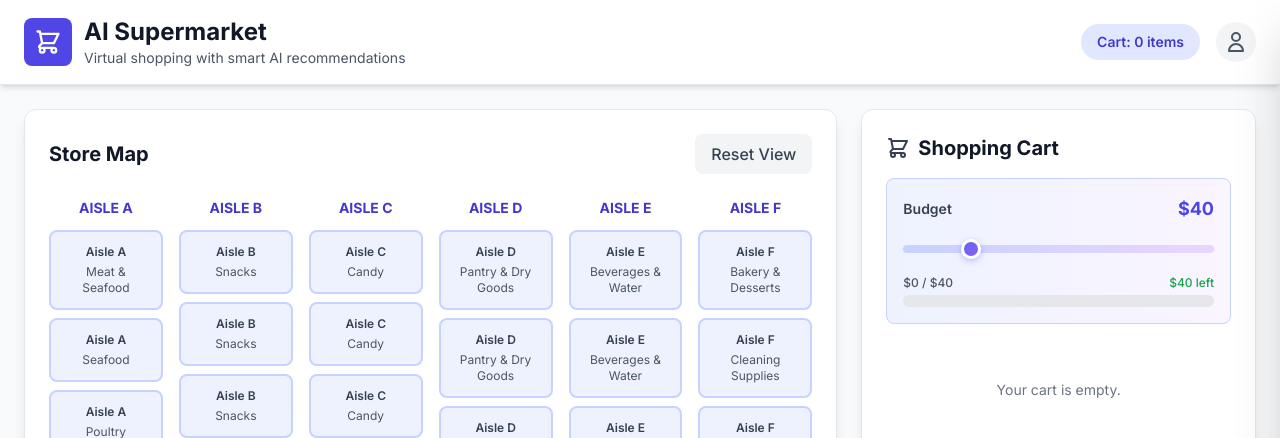
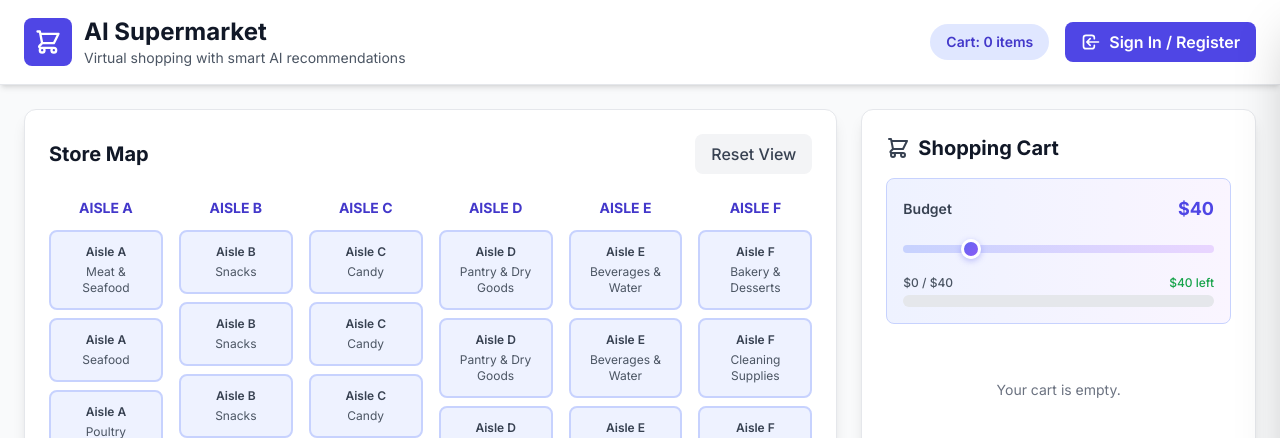
Before and after one commit to endruchiu/ai-super-market, a Flask app: page / in a window 1280 px wide. Shown: the top 438 px of the page. Run offline with Flask 3, Linux system fonts and the light colour scheme; data that the repository does not hold is empty; parts of the project's set-up code (start-up, migrations or seed data) failed here and were passed over; some libraries are stand-ins or nearby versions.

Commit message:
Open the user sign-in panel directly to the login form
Introduce a new function `openUserPanelToLogin` to display the login section of the user panel when the "Sign In" button is clicked. This function modifies element visibility and panel states. The `headerSignInBtn` and `userPanelToggle` elements are conditionally displayed based on user authentication status in `updateUserDisplay`.

Replit-Commit-Author: Agent
Replit-Commit-Session-Id: 29c310e2-23f5-42e9-ba5d-992fdd6b50a5
Replit-Commit-Checkpoint-Type: full_checkpoint
Replit-Commit-Event-Id: 699a80f0-e6e6-4286-bb77-e310ef2b140b
Replit-Commit-Screenshot-Url: https://storage.googleapis.com/screenshot-production-us-central1/8cb6f115-3b82-4b1b-8c06-a2c76f9d89b3/29c310e2-23f5-42e9-ba5d-992fdd6b50a5/RLnktev

```diff
--- a/static/app.js
+++ b/static/app.js
@@ -1052,6 +1052,23 @@ function toggleUserPanel() {
   }
 }
 
+// Open User Panel directly to the login form
+function openUserPanelToLogin() {
+  const panel = document.getElementById('userPanel');
+  const overlay = document.getElementById('userPanelOverlay');
+  const loginSection = document.getElementById('loginSection');
+
+  // Show login section
+  if (loginSection) {
+    loginSection.style.display = 'block';
+  }
+
+  // Open panel
+  panel.classList.remove('translate-x-full');
+  overlay.classList.remove('hidden');
+  document.body.style.overflow = 'hidden';
+}
+
 // Sign-In Modal Functions
 function showSignInModal() {
   const modal = document.getElementById('signInModal');
@@ -1323,6 +1340,9 @@ function updateUserDisplay(userData) {
   const displayEmail = document.getElementById('userDisplayEmail');
   const signInBtn = document.getElementById('signInBtn');
   const signOutBtn = document.getElementById('signOutBtn');
+  const headerSignInBtn = document.getElementById('headerSignInBtn');
+  const userPanelToggle = document.getElementById('userPanelToggle');
+  const loginSection = document.getElementById('loginSection');
 
   if (userData) {
     // Signed in
@@ -1330,6 +1350,11 @@ function updateUserDisplay(userData) {
     displayEmail.textContent = userData.email;
     signInBtn.style.display = 'none';
     signOutBtn.style.display = 'flex';
+
+    // Show user icon button, hide sign-in button in header
+    if (headerSignInBtn) headerSignInBtn.style.display = 'none';
+    if (userPanelToggle) userPanelToggle.style.display = 'block';
+    if (loginSection) loginSection.style.display = 'none';
 
     // Fetch and display user stats
     updateUserStats(userData.email);
@@ -1342,6 +1367,11 @@ function updateUserDisplay(userData) {
     displayEmail.textContent = 'Session Active';
     signInBtn.style.display = 'flex';
     signOutBtn.style.display = 'none';
+
+    // Show sign-in button, hide user icon button in header
+    if (headerSignInBtn) headerSignInBtn.style.display = 'flex';
+    if (userPanelToggle) userPanelToggle.style.display = 'none';
+    if (loginSection) loginSection.style.display = 'block';
 
     // Clear user stats
     clearUserStats();
--- a/templates/index.html
+++ b/templates/index.html
@@ -132,8 +132,15 @@
           <span id="cartBadge" class="px-4 py-2 bg-indigo-100 text-indigo-700 rounded-full font-semibold text-sm">
             Cart: 0 items
           </span>
-          <!-- User Panel Toggle Button -->
-          <button id="userPanelToggle" onclick="toggleUserPanel()" class="p-2 bg-gray-100 hover:bg-indigo-100 rounded-full transition-all duration-200 group">
+          <!-- Sign In / Register Button -->
+          <button id="headerSignInBtn" onclick="openUserPanelToLogin()" class="flex items-center space-x-2 px-4 py-2 bg-indigo-600 hover:bg-indigo-700 text-white font-semibold rounded-lg transition-all duration-200">
+            <svg class="w-5 h-5" fill="none" stroke="currentColor" viewBox="0 0 24 24">
+              <path stroke-linecap="round" stroke-linejoin="round" stroke-width="2" d="M11 16l-4-4m0 0l4-4m-4 4h14m-5 4v1a3 3 0 01-3 3H6a3 3 0 01-3-3V7a3 3 0 013-3h7a3 3 0 013 3v1"></path>
+            </svg>
+            <span>Sign In / Register</span>
+          </button>
+          <!-- User Panel Toggle Button (for logged-in users) -->
+          <button id="userPanelToggle" onclick="toggleUserPanel()" style="display:none;" class="p-2 bg-gray-100 hover:bg-indigo-100 rounded-full transition-all duration-200 group">
             <svg class="w-6 h-6 text-gray-600 group-hover:text-indigo-600" fill="none" stroke="currentColor" viewBox="0 0 24 24">
               <path stroke-linecap="round" stroke-linejoin="round" stroke-width="2" d="M16 7a4 4 0 11-8 0 4 4 0 018 0zM12 14a7 7 0 00-7 7h14a7 7 0 00-7-7z"></path>
             </svg>
```
Also changed, not shown: attached_assets/targeted_element_1763364545954.png (added).
